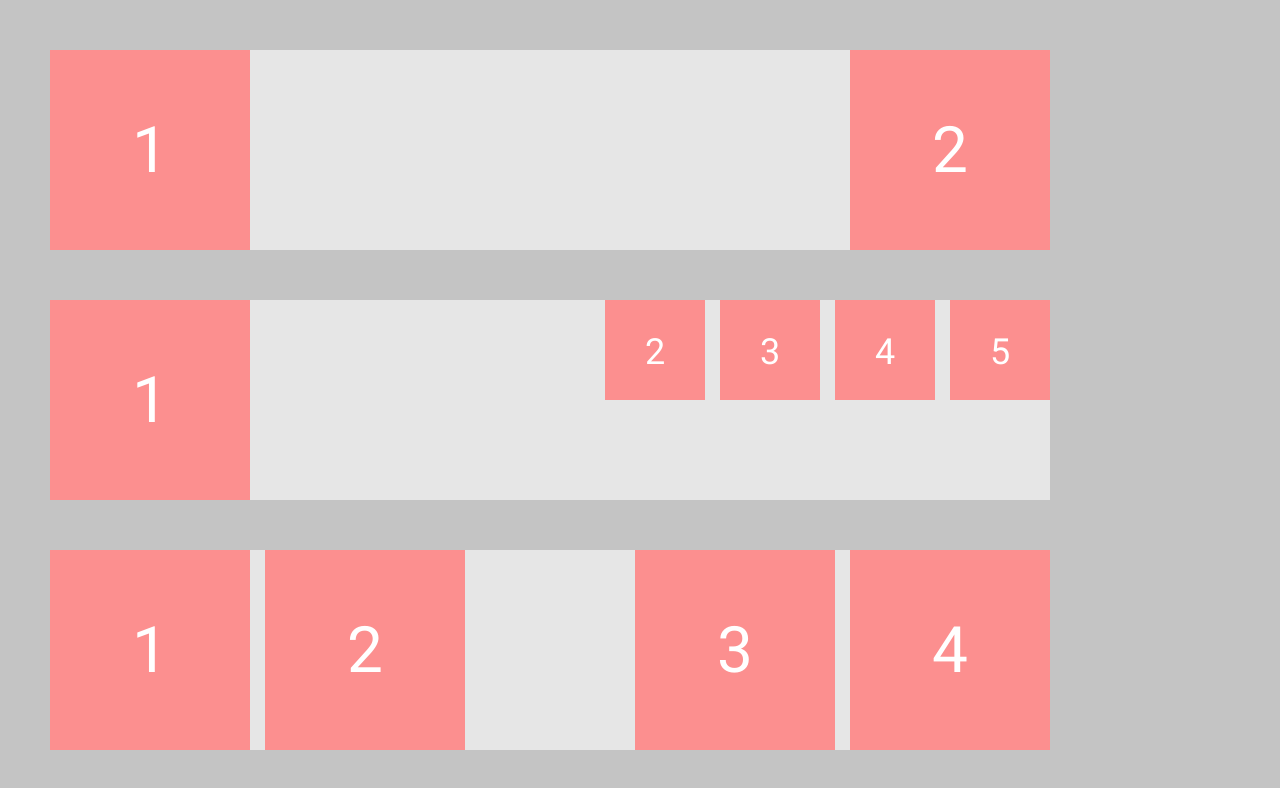
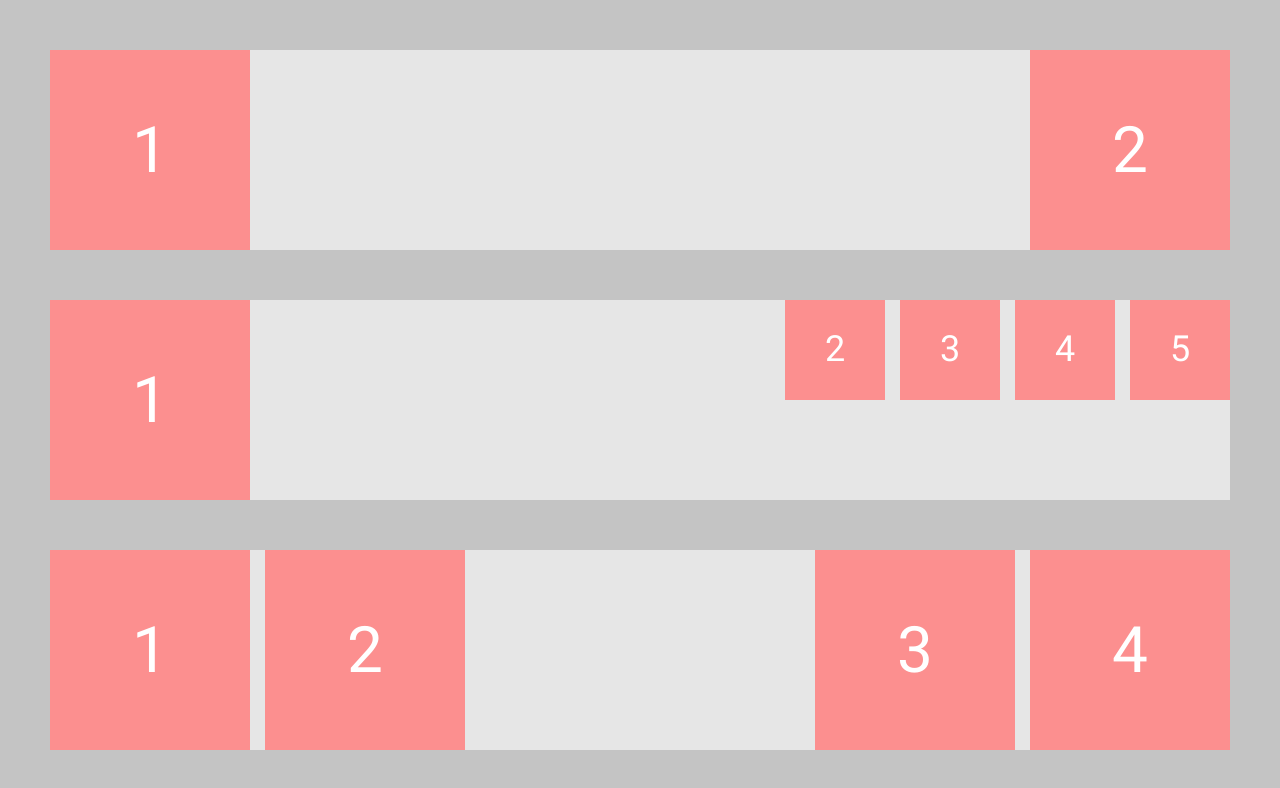
Before and after one commit to 0laSonova/homework8, a plain HTML site: page index.html in a window 1280 px wide. Drawn offline with Linux system fonts and the light colour scheme.

Commit message:
fixed a bug in small box

```diff
--- a/css/style.css
+++ b/css/style.css
@@ -5,8 +5,6 @@
 }
 
 .card-container{
-    width: 1100px;
-    height: 800px;
     background-color: #C4C4C4;
 }
 
@@ -24,7 +22,6 @@
     width: 200px;
     height: 200px;
     background-color: #FC8F8F;
-    float: left;
 }
 
 .right {
@@ -39,34 +36,24 @@
     margin-right: 15px;
 }
 
-.small-box {
-    width: 100px;
-    height: 100px;
-    font-size: 36px;
-    line-height: 42px;
-}
-
-.card-title {
-    width: 200px;
-    height: 75px;
+p {
     font-family: "Roboto-Regular";
     font-weight: 700;
     font-size: 64px;
     line-height: 75px;
     text-align: center;
     color: #FFFFFF;
-    margin: 62.5px 0;
+    padding: 62.5px 0;
 }
 
-.card-title.small {
+.box.small-box {
     width: 100px;
-    height: 37.5px;
-    font-family: "Roboto-Regular";
-    font-style: normal;
-    font-weight: 700;
+    height: 100px;
+}
+
+.box.small-box p {
     font-size: 36px;
-    line-height: 42px;
-    text-align: center;
-    color: #FFFFFF;
-    margin: 31px 0;
+    line-height: 37.5px;
+    margin: 0;
+    padding: 31px 0;
 }
--- a/index.html
+++ b/index.html
@@ -5,24 +5,24 @@
     <title>Float</title>
 </head>
 <body class="card-container">
-    <div class="card first">
-        <div class="box"><div class="card-title"><h1>1</h1></div></div>
-        <div class="box right"><div class="card-title"><h1>2</h1></div></div>
+    <div class="card">
+        <div class="box left"><p>1</p></div>
+        <div class="box right"><p>2</p></div>
         <div class="clearfix"></div>
     </div>
-    <div class="card second">
-        <div class="box "><div class="card-title"><h1>1</h1></div></div>
-        <div class="box right small-box"><div class="card-title small"><h1>5</h1></div></div>
-        <div class="box right margin small-box"><div class="card-title small"><h1>4</h1></div></div>
-        <div class="box right margin small-box"><div class="card-title small"><h1>3</h1></div></div>
-        <div class="box right margin small-box"><div class="card-title small"><h1>2</h1></div></div>
+    <div class="card">
+        <div class="box left"><p>1</p></div>
+        <div class="box right small-box"><p>5</p></div>
+        <div class="box right small-box margin"><p>4</p></div>
+        <div class="box right small-box margin"><p>3</p></div>
+        <div class="box right small-box margin"><p>2</p></div>
         <div class="clearfix"></div>
     </div>
-    <div class="card third">
-        <div class="box left margin"><div class="card-title">1</div></div>
-        <div class="box left"><div class="card-title">2</div></div>
-        <div class="box right"><div class="card-title">4</div></div>
-        <div class="box right margin"><div class="card-title">3</div></div>
+    <div class="card">
+        <div class="box left margin"><p>1</p></div>
+        <div class="box left"><p>2</p></div>
+        <div class="box right"><p>4</p></div>
+        <div class="box right margin"><p>3</p></div>
         <div class="clearfix"></div>
     </div>
 </body>
```
